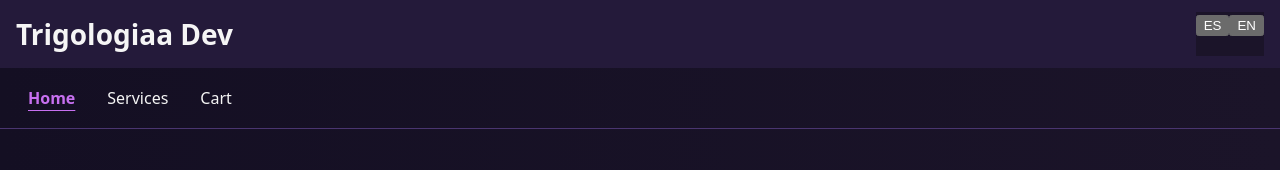
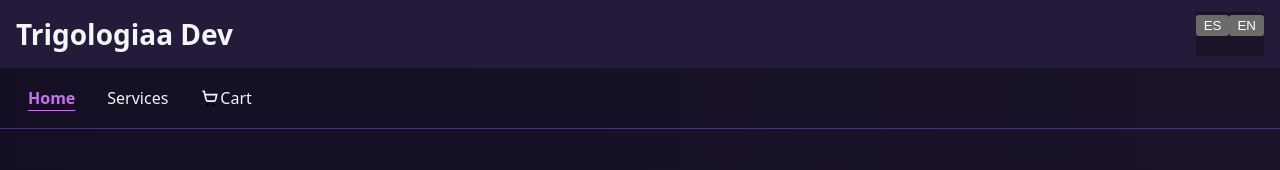
Before and after one commit to trigologiaa/frontend, a React (Vite) app: page / in a window 1280 px wide. Shown: the top 170 px of the page. Built offline with nearby package versions, Linux system fonts and the light colour scheme.

Commit message:
feat(layout): use the cart widget in the navigation

```diff
--- a/src/layout/NavBar.jsx
+++ b/src/layout/NavBar.jsx
@@ -1,4 +1,5 @@
 import { useTranslation } from "react-i18next";
+import { CartWidget } from "../features/cart/components/CartWidget";
 import styles from "./NavBar.module.css";
 import { NavItem } from "./NavItem";
 
@@ -10,7 +11,7 @@ export function NavBar() {
 			<NavItem to="/servicios" activeFor={["/servicio/:id"]}>
 				{t("nav.services")}
 			</NavItem>
-			<NavItem to="/carrito">{t("nav.cart")}</NavItem>
+			<CartWidget />
 		</nav>
 	);
 }
```
Also changed, not shown: 1 other file (tests, documents, lock files or other folders).
